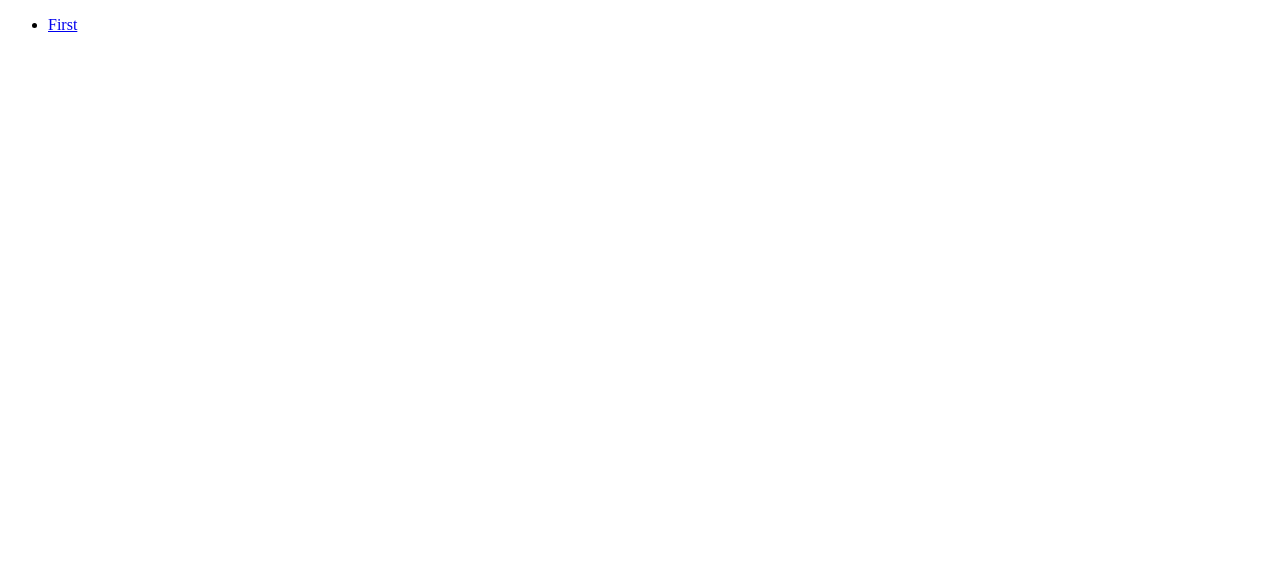
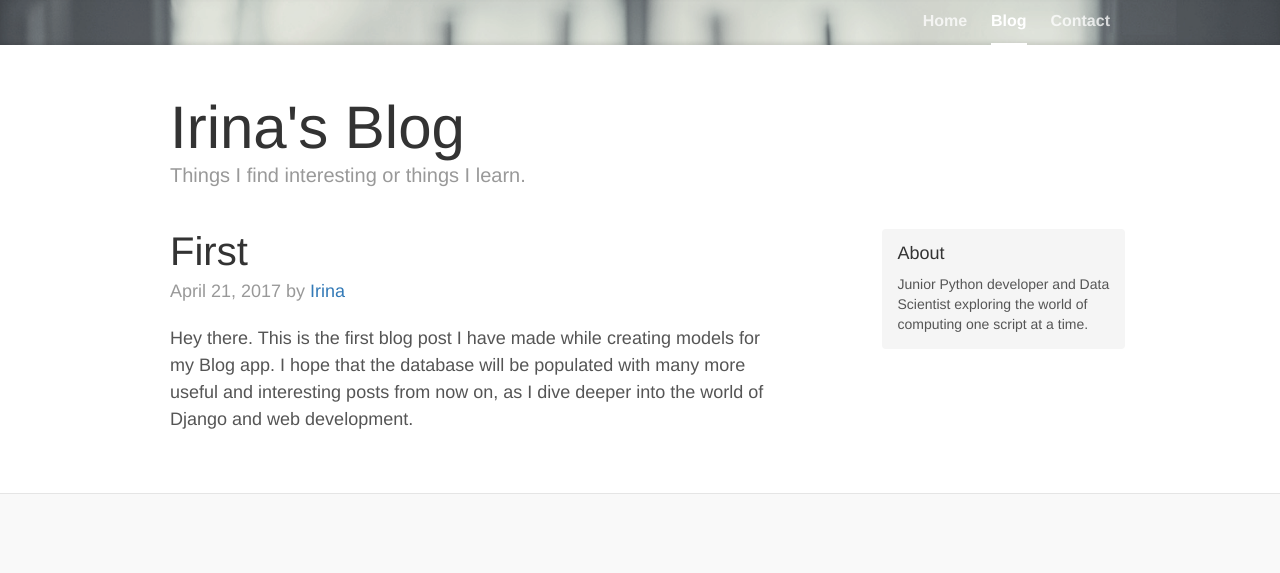
Before and after one commit to Fumigenna/Blog-website, a Django app: page /blog in a window 1280 px wide. Before the commit the part shown is almost empty. Shown: the top 573 px of the page. Run offline with Django 3.2, Linux system fonts and the light colour scheme; data comes from the database, SQL or seed files in the repository; both versions use the stored data as it was after the commit; some libraries are stand-ins or nearby versions.

Commit message:
Added the Blog functionality to the website

```diff
--- a/Blog/templates/blog/index.html
+++ b/Blog/templates/blog/index.html
@@ -1,10 +1,111 @@
 <!DOCTYPE html>
-<ul>
-     {%for BlogEntry in all_entries%}
-    <li>
+<html lang="en">
+  <head>
+    <meta charset="utf-8">
+    <meta http-equiv="X-UA-Compatible" content="IE=edge">
+    <meta name="viewport" content="width=device-width, initial-scale=1">
+    <!-- The above 3 meta tags *must* come first in the head; any other head content must come *after* these tags -->
+    <meta name="description" content="">
+    <meta name="author" content="">
+    <link rel="icon" href="../../favicon.ico">
 
-        <a href="/Blog/{{BlogEntry.id}}">{{BlogEntry.entryTitle}}</a>
+    <title>Blog Template for Bootstrap</title>
 
-    </li>
-     {%endfor%}
-</ul>
+    <!-- Bootstrap core CSS -->
+    {% load staticfiles %}
+    <link href="{%static 'Home/css/bootstrap.min.css'%}" rel="stylesheet">
+
+    <!-- IE10 viewport hack for Surface/desktop Windows 8 bug -->
+    <link href="../../assets/css/ie10-viewport-bug-workaround.css" rel="stylesheet">
+
+    <!-- Custom styles for this template -->
+     {% load staticfiles %}
+    <link href="{%static 'Home/css/blog.css'%}" rel="stylesheet">
+
+    <!-- Just for debugging purposes. Don't actually copy these 2 lines! -->
+    <!--[if lt IE 9]><script src="../../assets/js/ie8-responsive-file-warning.js"></script><![endif]-->
+    <script src="../../assets/js/ie-emulation-modes-warning.js"></script>
+
+    <!-- HTML5 shim and Respond.js for IE8 support of HTML5 elements and media queries -->
+    <!--[if lt IE 9]>
+      <script src="https://oss.maxcdn.com/html5shiv/3.7.3/html5shiv.min.js"></script>
+      <script src="https://oss.maxcdn.com/respond/1.4.2/respond.min.js"></script>
+    <![endif]-->
+ </head>
+
+  <body>
+
+    <div class="blog-masthead">
+      <div class="container">
+        <nav>
+                  <ul class="nav masthead-nav">
+                    <li><a href="/">Home</a></li>
+                    <li class="active"><a href="#">Blog</a></li>
+                    <li><a href="#">Contact</a></li>
+                  </ul>
+          </nav>
+      </div>
+    </div>
+
+    <div class="container">
+
+      <div class="blog-header">
+        <h1 class="blog-title">Irina's Blog</h1>
+        <p class="lead blog-description">Things I find interesting or things I learn.</p>
+      </div>
+
+      <div class="row">
+
+        <div class="col-sm-8 blog-main">
+
+
+
+          {%for BlogEntry in all_entries%}
+          <div class="blog-post">
+            <h2 class="blog-post-title">{{BlogEntry.entryTitle}}</h2>
+            <p class="blog-post-meta">{{BlogEntry.entryDate}} by <a href="#">Irina</a></p>
+
+            <p>{{BlogEntry.entryText}}</p>
+          </div><!-- /.blog-post -->
+             {%endfor%}
+
+
+        </div><!-- /.blog-main -->
+
+        <div class="col-sm-3 col-sm-offset-1 blog-sidebar">
+          <div class="sidebar-module sidebar-module-inset">
+            <h4>About</h4>
+            <p>Junior Python developer and Data Scientist exploring the world of computing one script at a time.</p>
+          </div>
+
+
+        </div><!-- /.blog-sidebar -->
+
+      </div><!-- /.row -->
+
+    </div><!-- /.container -->
+
+    <footer class="blog-footer">
+
+    {%if count > 1%}
+      <p>
+        <a href="#">Back to top</a>
+      </p>
+     {%endif%}
+    </footer>
+
+
+
+
+    <!-- Bootstrap core JavaScript
+    ================================================== -->
+    <!-- Placed at the end of the document so the pages load faster -->
+    <script src="https://ajax.googleapis.com/ajax/libs/jquery/1.12.4/jquery.min.js"></script>
+    <script>window.jQuery || document.write('<script src="../../assets/js/vendor/jquery.min.js"><\/script>')</script>
+    {%load staticfiles%}
+    <script src="{%static 'Home/js/bootstrap.min.js'%}"></script>
+    <!-- IE10 viewport hack for Surface/desktop Windows 8 bug -->
+    <script src="../../assets/js/ie10-viewport-bug-workaround.js"></script>
+  </body>
+
+</html>
--- a/Blog/views.py
+++ b/Blog/views.py
@@ -6,9 +6,11 @@ def index_blog(request):
     from .models import BlogEntry
 
     all_entries = BlogEntry.objects.all()
-    print all_entries
+    count = BlogEntry.objects.count()
     template = loader.get_template('blog/index.html')
     context = {
-        'all_entries': all_entries
+        'all_entries': all_entries,
+        'count': count
     }
+
     return HttpResponse(template.render(context, request))
--- /dev/null
+++ b/Home/static/Home/css/blog.css
@@ -0,0 +1,180 @@
+/*
+ * Globals
+ */
+
+body {
+
+  color: #555;
+}
+
+h1, .h1,
+h2, .h2,
+h3, .h3,
+h4, .h4,
+h5, .h5,
+h6, .h6 {
+  margin-top: 0;
+  font-family: "Helvetica Neue", Helvetica, Arial, sans-serif;
+  font-weight: normal;
+  color: #333;
+}
+
+.masthead-brand {
+ margin-top: 10px;
+ margin-bottom: 10px;
+}
+
+.masthead-nav > li {
+ display: inline-block;
+}
+.masthead-nav > li + li {
+ margin-left: 20px;
+}
+.masthead-nav > li > a {
+ padding-right: 0;
+ padding-left: 0;
+ font-size: 16px;
+ font-weight: bold;
+ color: #fff; /* IE8 proofing */
+ color: rgba(255,255,255,.75);
+ border-bottom: 2px solid transparent;
+}
+.masthead-nav > li > a:hover,
+.masthead-nav > li > a:focus {
+ background-color: transparent;
+ border-bottom-color: #a9a9a9;
+ border-bottom-color: rgba(255,255,255,.25);
+}
+.masthead-nav > .active > a,
+.masthead-nav > .active > a:hover,
+.masthead-nav > .active > a:focus {
+ color: #fff;
+ border-bottom-color: #fff;
+}
+
+@media (min-width: 768px) {
+ .masthead-brand {
+   float: left;
+ }
+ .masthead-nav {
+   float: right;
+ }
+}
+
+
+/*
+ * Override Bootstrap's default container.
+ */
+
+@media (min-width: 1200px) {
+  .container {
+    width: 970px;
+  }
+}
+
+
+/*
+ * Masthead for nav
+ */
+
+.blog-masthead {
+  background-image: url("wallhaven-113384.png");
+  background-size: cover;
+  -webkit-box-shadow: inset 0 -2px 5px rgba(0,0,0,.1);
+          box-shadow: inset 0 -2px 5px rgba(0,0,0,.1);
+
+}
+
+
+
+/*
+ * Blog name and description
+ */
+
+.blog-header {
+  padding-top: 20px;
+  padding-bottom: 20px;
+}
+.blog-title {
+  margin-top: 30px;
+  margin-bottom: 0;
+  font-size: 60px;
+  font-weight: normal;
+}
+.blog-description {
+  font-size: 20px;
+  color: #999;
+}
+
+
+/*
+ * Main column and sidebar layout
+ */
+
+.blog-main {
+  font-size: 18px;
+  line-height: 1.5;
+}
+
+/* Sidebar modules for boxing content */
+.sidebar-module {
+  padding: 15px;
+  margin: 0 -15px 15px;
+}
+.sidebar-module-inset {
+  padding: 15px;
+  background-color: #f5f5f5;
+  border-radius: 4px;
+
+}
+.sidebar-module-inset p:last-child,
+.sidebar-module-inset ul:last-child,
+.sidebar-module-inset ol:last-child {
+  margin-bottom: 0;
+}
+
+
+/* Pagination */
+.pager {
+  margin-bottom: 60px;
+  text-align: left;
+}
+.pager > li > a {
+  width: 140px;
+  padding: 10px 20px;
+  text-align: center;
+  border-radius: 30px;
+}
+
+
+/*
+ * Blog posts
+ */
+
+.blog-post {
+  margin-bottom: 60px;
+}
+.blog-post-title {
+  margin-bottom: 5px;
+  font-size: 40px;
+}
+.blog-post-meta {
+  margin-bottom: 20px;
+  color: #999;
+}
+
+
+/*
+ * Footer
+ */
+
+.blog-footer {
+  padding: 40px 0;
+  color: #999;
+  text-align: center;
+  background-color: #f9f9f9;
+  border-top: 1px solid #e5e5e5;
+}
+.blog-footer p:last-child {
+  margin-bottom: 0;
+}
--- a/Home/templates/info/home.html
+++ b/Home/templates/info/home.html
@@ -56,7 +56,7 @@
 
           <div class="inner cover">
             <h1 class="cover-heading">Irina Alexandra O.</h1>
-            <p class="lead">I am nice and I want a nice job cause I'm also kinda broke...</p>
+            <p class="lead">Hey there. I'm a junior Python developer and data scientist wanting to explore and to grow as professional. Feel free to contact me to find out more.</p>
             <p class="lead">
               <a href="#" class="btn btn-lg btn-default">Learn more</a>
             </p>
--- a/myactualwebsite/settings.py
+++ b/myactualwebsite/settings.py
@@ -1,11 +1,8 @@
 """
 Django settings for myactualwebsite project.
-
 Generated by 'django-admin startproject' using Django 1.11.
-
 For more information on this file, see
 https://docs.djangoproject.com/en/1.11/topics/settings/
-
 For the full list of settings and their values, see
 https://docs.djangoproject.com/en/1.11/ref/settings/
 """
```
Also changed, not shown: db.sqlite3, 2 other files.
